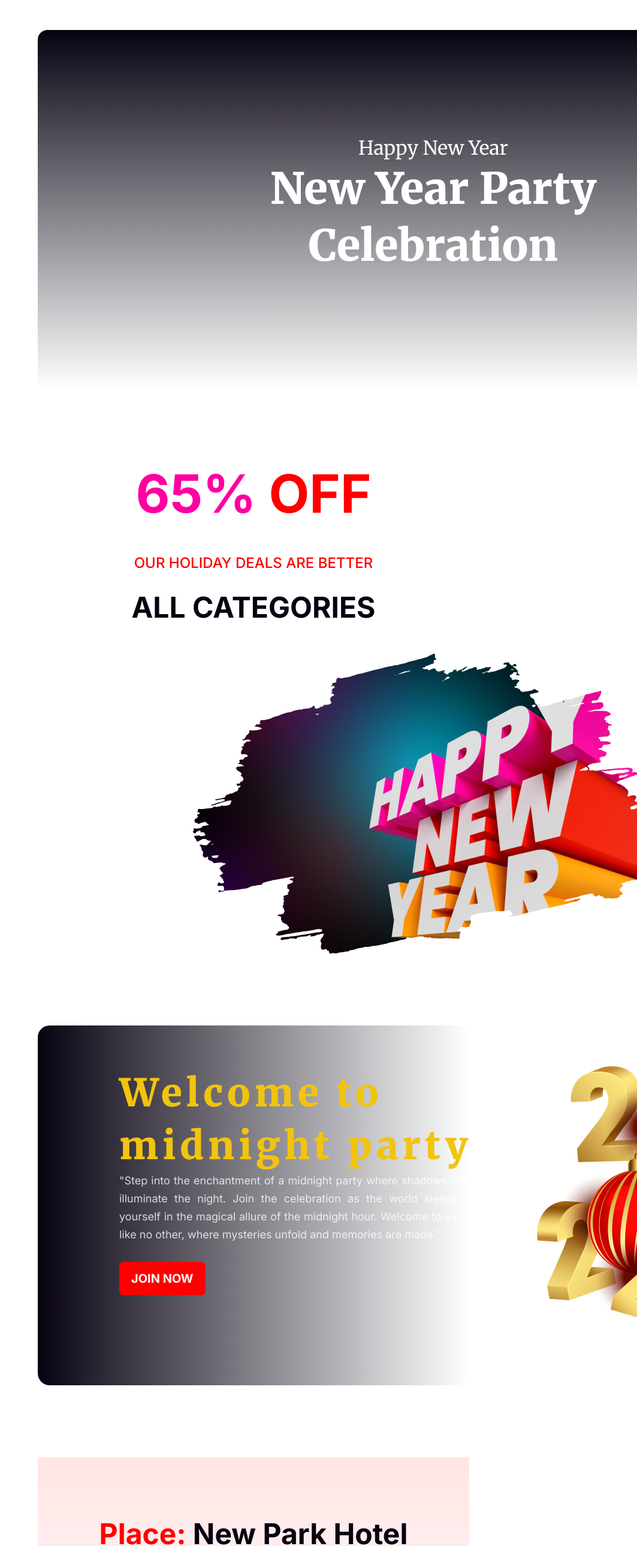
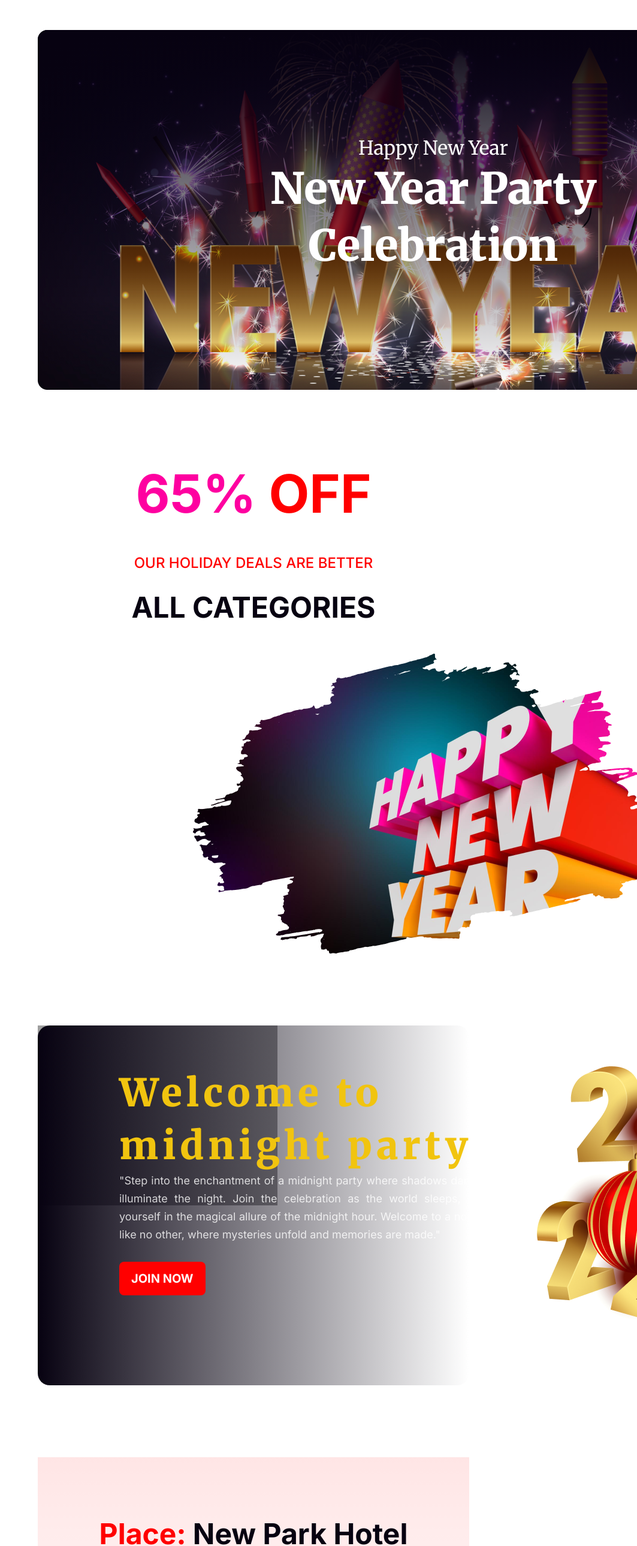
Before and after one commit to ferdousdevloper/Assignment-1, a plain HTML site: page index.html in a window 1280 px wide. Shown: the top 2578 px of the page at 60% size, without its empty margins (217-1280 px from the left). Drawn offline with Linux system fonts and the light colour scheme; the site is published under a folder, as on GitHub Pages, so addresses that start at the root find nothing.

Commit message:
image showing problem again solved

```diff
--- a/style.css
+++ b/style.css
@@ -27,7 +27,7 @@
 
 /*Header Section Start*/
 .header1 {
-    background: url(/resources/Banner-Image.png);
+    background: url(resources/Banner-Image.png);
     background-repeat: no-repeat;
     align-items: center;
     width: 1320px;
@@ -114,7 +114,7 @@
 .section2 {
 
     height: 600px;
-    background: url(/resources/Vectorrr.png);
+    background: url(resources/Vectorrr.png);
     background-repeat: no-repeat;
     margin: 120px 140px 0 140px;
 
```
